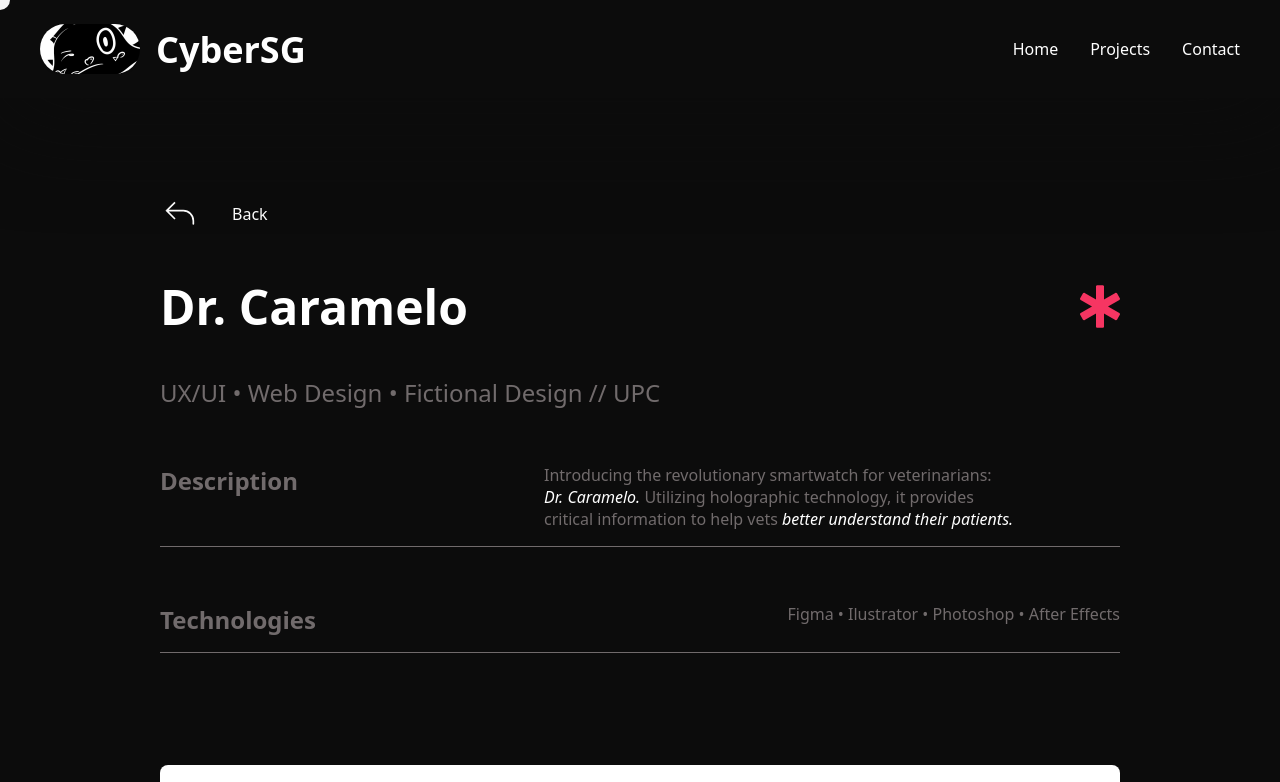
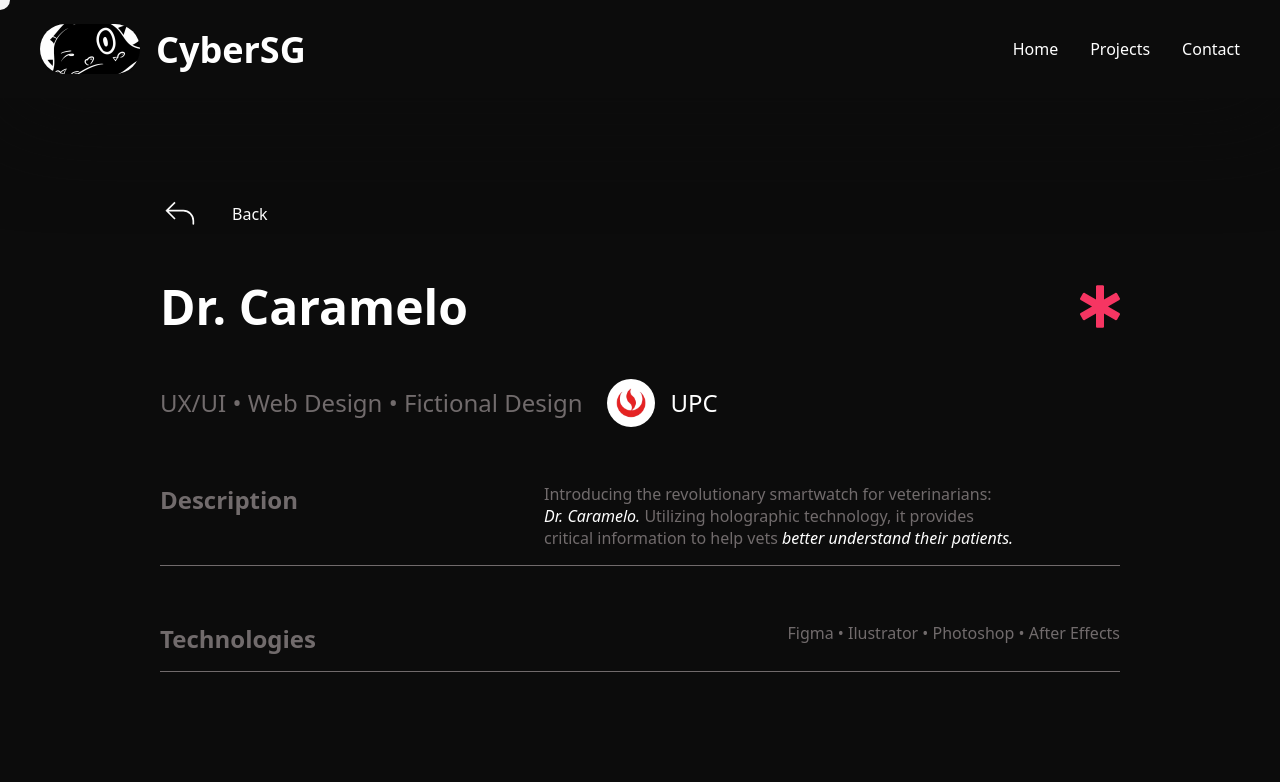
Before and after one commit to CyberSG-Zero/astro-portfolio, an Astro site: page /proyectos/Dr-Caramelo in a window 1280 px wide. Shown: the top 782 px of the page. Built offline with nearby package versions, Linux system fonts and the light colour scheme; Astro itself is replaced by a stand-in of ours; a web font is replaced by a local one.

Commit message:
add: clients tags and fix: styles

```diff
--- a/public/css/styles.css
+++ b/public/css/styles.css
@@ -110,7 +110,7 @@ a.logo-text{
     transform-origin: left;
 }
 
-/* Estilos cuando el menú está abierto */
+/* ----Estilos cuando el menú está abierto--- */
 header:has(.hamburger-icon input[type="checkbox"]:checked) .bar1 {
     transform: rotate(45deg);
 }
@@ -289,12 +289,10 @@ main {
     }
 
     img:nth-child(1){
-        /* width: 100%; */
         height: auto;
         object-fit: cover;
         object-position: center;
         min-width: 0;
-        /* border: solid var(--text-color) 1px; */
     }
 }
 .image-left{
@@ -381,7 +379,8 @@ main {
 }
 
 .role {
-    display: block;
+    display: flex;
+    align-items: center;
     height: 100%;
     color: white;
 
@@ -451,7 +450,11 @@ main {
 }
 
 .content-description{
+    display: flex;
+    flex-direction: column;
+    align-items: start;
     width: 100%;
+    gap: 1.5rem;
     color: var(--accent-color);
     font-size: clamp(1rem, 3vw, 1.5rem);
     line-height: 1.2em;
@@ -459,6 +462,9 @@ main {
 
 .content-description p{
     font-size: clamp(1rem, 3vw, 1.25rem);
+}
+.content-description.home{
+    display: block;
 }
 
 .card-wrapper {
@@ -478,7 +484,6 @@ pixel-canvas {
     display: grid;
     grid-template-areas: "card";
     place-items: center;
-    /* max-height: 200px; */
     border: 1px solid var(--surface-2);
     isolation: isolate;
     transition: border-color 200ms var(--ease-out), color 200ms var(--ease-out);
@@ -814,7 +819,7 @@ video {
     flex-direction: column;
     justify-content: space-between;
     color: var(--accent-color);
-    gap: 4rem;
+    gap: 1.5rem;
     border-bottom: solid 0.5px var(--accent-color);
 }
 .experience-container.proyectos :nth-child(2) {
@@ -828,6 +833,25 @@ video {
     flex-direction: row;
     gap: 1rem;
     align-items: center;
+}
+
+.clients-wrapper{
+    display: flex;
+    gap: 1.5rem;
+}
+.clients{
+    display: flex;
+    flex-direction: row;
+    gap: 1rem;
+    align-items: center;
+    color: var(--text-color);
+    font-weight: 300;
+
+    img{
+        background-color: var(--text-color);
+        border-radius: 100%;
+        max-width: 2em;
+    }
 }
 
 footer {
@@ -878,12 +902,12 @@ footer {
     color: var(--bg-color);
 }
 
-.footer-block {
+/* .footer-block {
     width: 100%;
     height: 100%;
     justify-content: center;
     border: solid 1px white;
-}
+} */
 
 .footer-image {
     width: 100%;
@@ -975,11 +999,6 @@ footer {
         top: 5rem;
         position: sticky;
         max-width: 450px;
-        /* img:nth-child(1){
-            aspect-ratio: 1/1;
-            width: 100%;
-            height: 100%;
-        } */
     }
     .text-changer{
         font-size: clamp(3.5rem, 5vw, 5rem);
@@ -993,7 +1012,10 @@ footer {
         align-items: start;
         flex-direction: row;
     }
-
+    .content-description{
+        align-items: center;
+        flex-direction: row;
+    }
     .image-gallery.proyectos {
         display: grid;
         grid-template-columns: repeat(2, 1fr);
--- a/src/pages/proyectos/Dr-Caramelo.astro
+++ b/src/pages/proyectos/Dr-Caramelo.astro
@@ -14,7 +14,14 @@ import Layout from '../../layouts/Layout.astro';
             <h1 class="display_text">Dr. Caramelo</h1>
             <svg class="ani-icon" width="280" height="300" viewBox="0 0 480 512"><path fill="currentColor" d="M471.99 334.43L336.06 256l135.93-78.43c7.66-4.42 10.28-14.2 5.86-21.86l-32.02-55.43c-4.42-7.65-14.21-10.28-21.87-5.86l-135.93 78.43V16c0-8.84-7.17-16-16.01-16h-64.04c-8.84 0-16.01 7.16-16.01 16v156.86L56.04 94.43c-7.66-4.42-17.45-1.79-21.87 5.86L2.15 155.71c-4.42 7.65-1.8 17.44 5.86 21.86L143.94 256L8.01 334.43c-7.66 4.42-10.28 14.21-5.86 21.86l32.02 55.43c4.42 7.65 14.21 10.27 21.87 5.86l135.93-78.43V496c0 8.84 7.17 16 16.01 16h64.04c8.84 0 16.01-7.16 16.01-16V339.14l135.93 78.43c7.66 4.42 17.45 1.8 21.87-5.86l32.02-55.43c4.42-7.65 1.8-17.43-5.86-21.85"/></svg>
         </div>
-        <div class="content-description">UX/UI • Web Design • Fictional Design // UPC</div>
+        <div class="content-description">UX/UI • Web Design • Fictional Design
+            <div class="clients-wrapper">
+                <div class="clients">
+                    <img src="../images/upc_logo.avif" alt="Logo de UPC"></img>
+                    UPC
+                </div>
+            </div>
+        </div>
 
         <div class="experience-container proyectos">
             <div class="experience">
```
Also changed, not shown: src/pages/index.astro (+4 -4 lines), src/pages/proyectos/ArquiTechPro.astro (+8 -1 lines), src/pages/proyectos/Inmape.astro (+12 -1 lines), src/pages/proyectos/Intrepido_Cacao.astro (+8 -1 lines), src/pages/proyectos/e-Qapla.astro (+9 -1 lines), public/images/e-qapla_logo.avif (added), public/images/inmape_logo.avif (added), public/images/koolch_logo.avif (added), public/images/softaki_logo.avif (added), public/images/upc_logo.avif (added).
